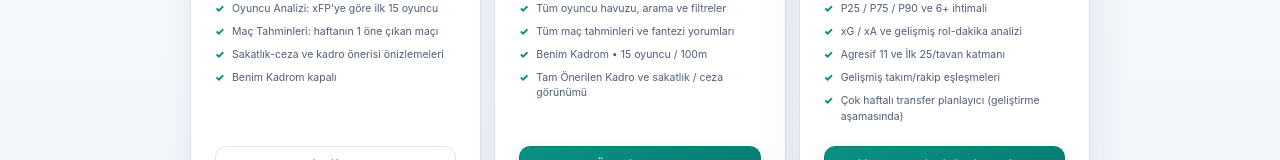
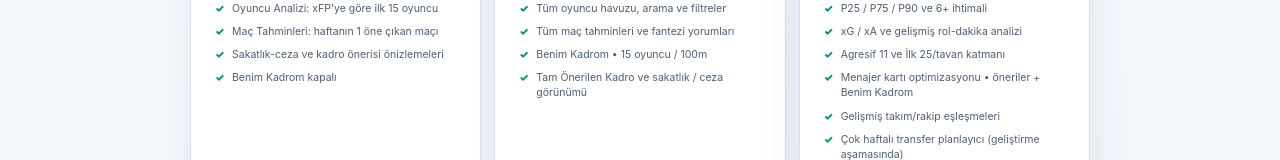
Before and after one commit to ecetin1998/tff-fantezi, a Next.js app: page /pricing in a window 1280 px wide. Shown: the part 523-683 px from the top of the page. Built offline with nearby package versions, Linux system fonts and the light colour scheme; no server answers.

Commit message:
docs(cards): menajer kartlarını üyelik metinlerine ekle

```diff
--- a/app/pricing/page.js
+++ b/app/pricing/page.js
@@ -48,6 +48,7 @@ export default async function Pricing({searchParams}){
           <li>P25 / P75 / P90 ve 6+ ihtimali</li>
           <li>xG / xA ve gelişmiş rol-dakika analizi</li>
           <li>Agresif 11 ve İlk 25/tavan katmanı</li>
+          <li>Menajer kartı optimizasyonu • öneriler + Benim Kadrom</li>
           <li>Gelişmiş takım/rakip eşleşmeleri</li>
           <li>Çok haftalı transfer planlayıcı (geliştirme aşamasında)</li>
         </ul>
```
